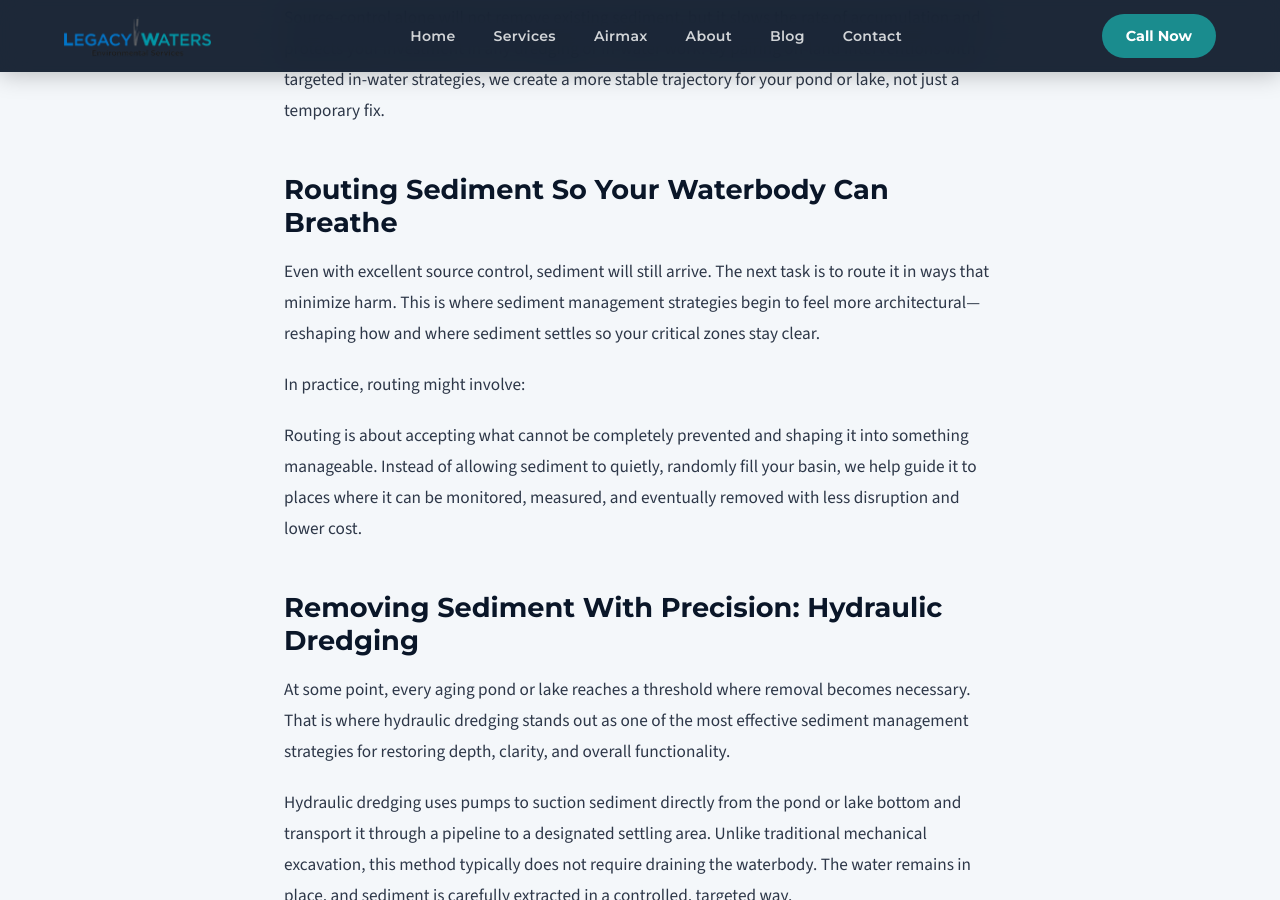
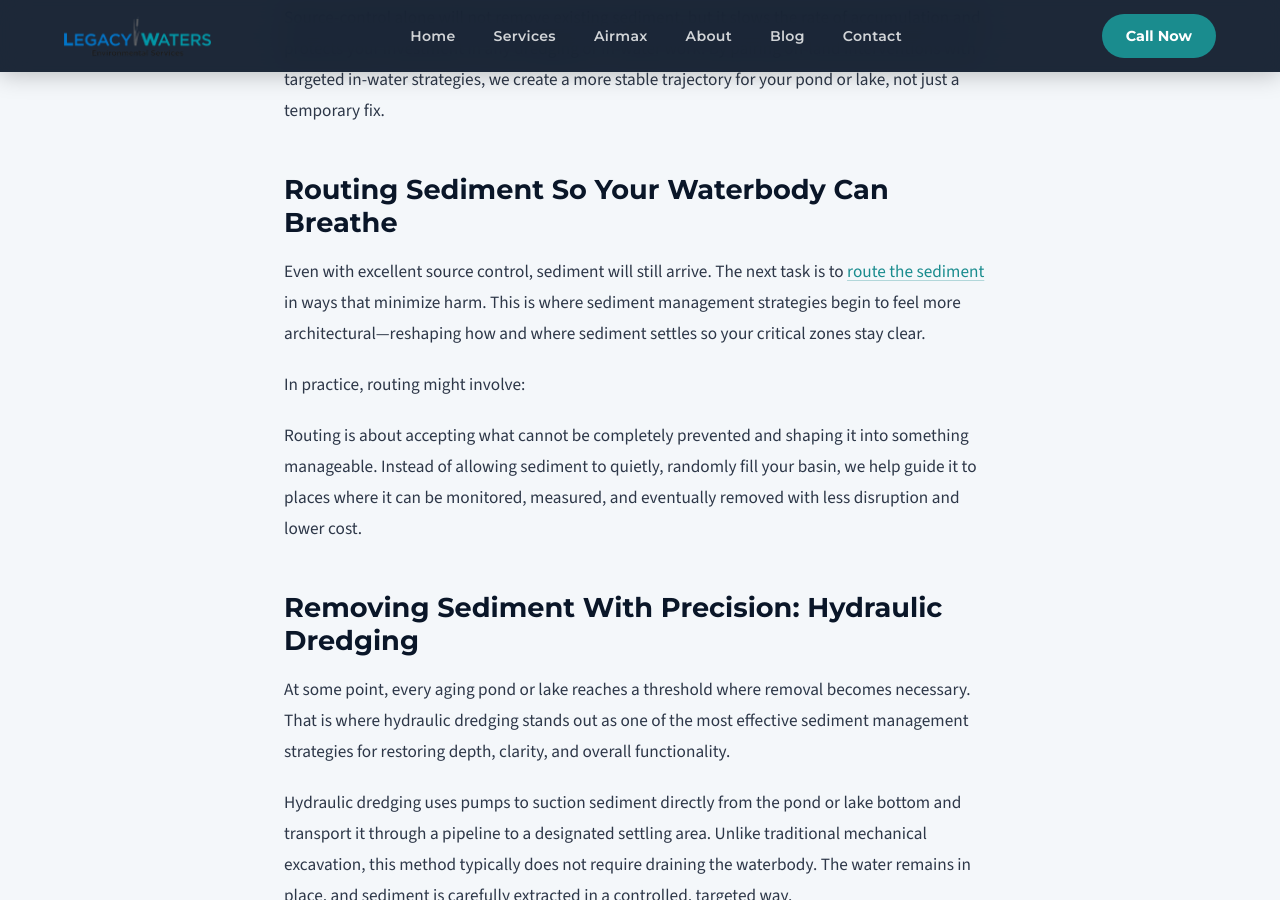
Before and after one commit to JimmyFlame77/Legacy-Waters, a Jekyll site: the page built from _posts/2026-06-19-sediment-management-strategies-to-restore-depth-and-clarity.md, in a window 1280 px wide and 900 px high, scrolled down 2870 px. Built offline with Jekyll 4.4.1, drawn with Linux system fonts in a browser that asks for light colours.

Commit message:
Update blog post: Sediment Management Strategies to Restore Depth and Clarity

```diff
--- a/_posts/2026-06-19-sediment-management-strategies-to-restore-depth-and-clarity.md
+++ b/_posts/2026-06-19-sediment-management-strategies-to-restore-depth-and-clarity.md
@@ -34,8 +34,6 @@ Sediment accumulation begins upstream of the shoreline. Eroding slopes, poorly s
 
 Above the waterline, the symptoms often appear as:
 
-
-
 Below the surface, the changes are more subtle but just as important. Depth contours shift, cold-water refuges disappear, and the sediment layer becomes a reservoir of nutrients and organic decay. Fish and beneficial invertebrates lose habitat, while invasive plants and algae find everything they need.
 
 Meaningful sediment management strategies starts by acknowledging this whole picture: sediment is not simply “down there,” it is part of a larger watershed story that can either be neglected or carefully guided.
@@ -43,8 +41,6 @@ Meaningful sediment management strategies starts by acknowledging this whole pic
 ## Our Philosophy: Control, Route, Remove
 
 When we look at a pond or lake, we do not see just water and shoreline. We see a system where sediment is constantly entering, settling, and moving. To keep that system healthy, we focus on three fundamental actions: control, route, and remove.
-
-
 
 These pillars guide how we design sediment management strategies for each project. The right balance between them depends on your waterbody’s purpose, age, surrounding land use, and existing conditions.
 
@@ -54,17 +50,13 @@ The most powerful sediment management strategies often start on land, before a s
 
 Control measures can include:
 
-
-
 Source‑control alone will not remove existing sediment, but it slows the rate of accumulation and protects your investment in any dredging or in‑water work. By pairing on‑land interventions with targeted in‑water strategies, we create a more stable trajectory for your pond or lake, not just a temporary fix.
 
 ## Routing Sediment So Your Waterbody Can Breathe
 
-Even with excellent source control, sediment will still arrive. The next task is to route it in ways that minimize harm. This is where sediment management strategies begin to feel more architectural—reshaping how and where sediment settles so your critical zones stay clear.
+Even with excellent source control, sediment will still arrive. The next task is to [route the sediment](https://legacywatersenv.com/sediment-routing-a-complete-guide-to-strategy-and-methods/) in ways that minimize harm. This is where sediment management strategies begin to feel more architectural—reshaping how and where sediment settles so your critical zones stay clear.
 
 In practice, routing might involve:
-
-
 
 Routing is about accepting what cannot be completely prevented and shaping it into something manageable. Instead of allowing sediment to quietly, randomly fill your basin, we help guide it to places where it can be monitored, measured, and eventually removed with less disruption and lower cost.
 
@@ -116,8 +108,6 @@ The benefits of professional sediment removal go far beyond the numbers on a dep
 
 You see it in:
 
-
-
 You also feel it in the way people use and talk about the water. Residents who once avoided the shoreline begin to return. Anglers discover more consistent conditions. Property owners experience renewed confidence that their investment is protected, not quietly disappearing beneath layers of silt.
 
 For fish and wildlife, the transformation is equally tangible. Restored depth, improved oxygen dynamics, and a better balance of vegetation create more resilient habitat. Healthy water supports healthy life, and sediment removal is often the key that allows that relationship to flourish again.
@@ -154,8 +144,6 @@ Sediment does not arrive on a schedule, but there are patterns worth paying atte
 
 You may want to revisit your sediment management strategies sooner if you notice:
 
-
-
 Early evaluation gives you options. It allows for strategic planning, budget forecasting, and coordinated action rather than crisis‑driven decisions. In many cases, timely interventions can significantly reduce the scale and cost of future dredging efforts.
 
 ## A Practical Example: Breaking The Sediment Cycle
@@ -163,8 +151,6 @@ Early evaluation gives you options. It allows for strategic planning, budget for
 Consider a community stormwater pond that has quietly filled in over two decades. Sediment deltas have formed at each inlet, the shoreline has crept inward, and residents complain of algae blooms each summer. After a thorough assessment, we discover that upstream construction and lawn maintenance practices have significantly increased sediment and nutrient loads.
 
 A holistic sediment management strategy for this pond might include:
-
-
 
 Within a season, water clarity improves, storage capacity is restored, and the community begins to experience the pond as an asset again rather than a problem. Over the following years, the combination of upstream control and periodic monitoring helps slow new sediment accumulation, protecting the investment made in dredging and restoration.
 
```
